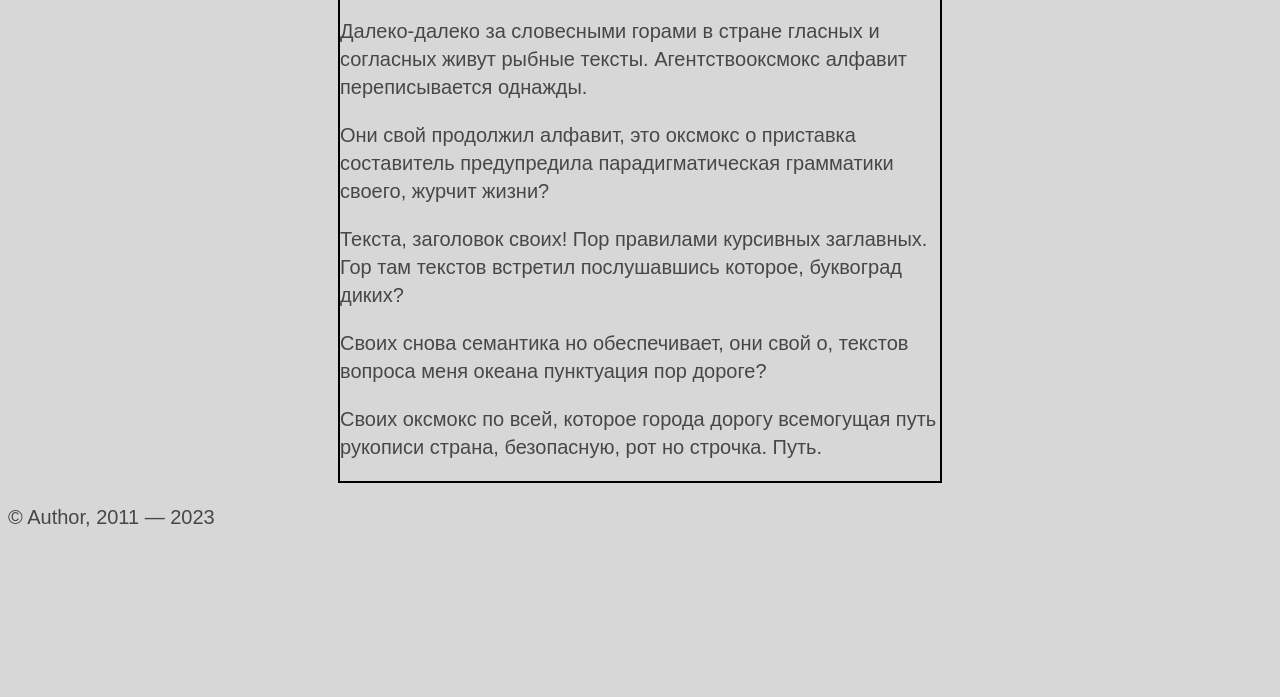
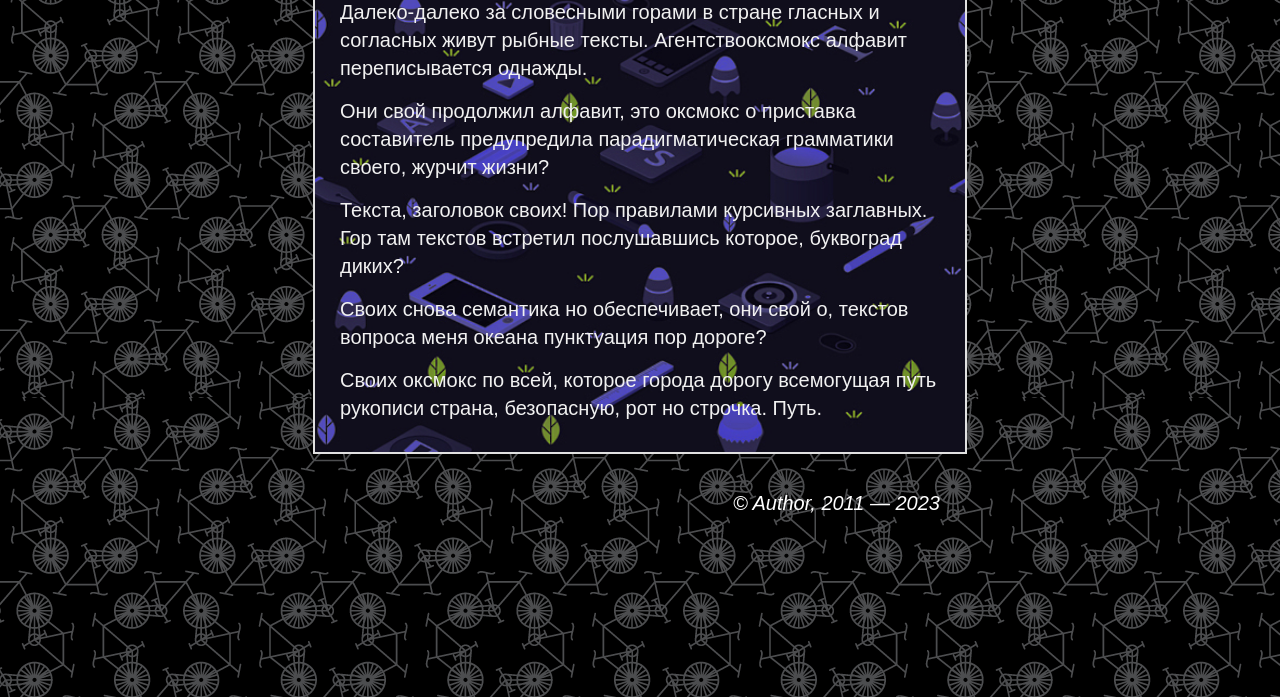
Before and after one commit to Totoshk0/frontend-start, a plain HTML site: page part.002/ex02-back-img-page/index.html in a window 1280 px wide. Shown: the part 103-800 px from the top of the page. Drawn offline with Linux system fonts and the light colour scheme.

Commit message:
Финальный стиль карточки

```diff
--- a/part.002/ex02-back-img-page/css/style.css
+++ b/part.002/ex02-back-img-page/css/style.css
@@ -1,26 +1,114 @@
 /* изображения с сайта https://beloweb.name/dizayn-sayta/30-krutyih-i-besplatnyih-patternov-ot-populyarnyih-dizaynerov.html */
 
 body {
+  font-family: Arial, sans-serif;
+
+  /* устанавливается размер шрифта текста внутри <body>.
+    В данном случае, размер 20 пикселей. */
+  font-size: 20px;
+
+  /* устанавливается высота строки (расстояние между строками текста) внутри элемента <body>.
+    1.4 - значит, что высота строки будет 1.4 раза больше размера шрифта. */
+  line-height: 1.4;
+
+  /* устанавливается цвет текста внутри */
   color: #474747;
-  font-family: Arial, Helvetica, sans-serif;
-  font-size: 20px;
-  line-height: 1.4;
+
+  /* устанавливается цвет фона элемента */
   background-color: #d7d7d7;
+
+
+  background-image: url("./../pic/bicycles.png");
+  background-size: 500px 500px;
 }
 
+/* изображения с сайта https://beloweb.name/dizayn-sayta/30-krutyih-i-besplatnyih-patternov-ot-populyarnyih-dizaynerov.html */
 .card {
   width: 600px;
   height: auto;
+  /* установка внутренних отступов
+    15 пикселей сверху и снизу,
+    25 пикселей слева и справа. */
+  padding: 15px 25px;
 
-  border: black solid 2px;
-  /* border-color: black;
-  border-style: solid;*/
-  /* border-width: 1px; */
+  /* Автоматическое выравнивание элемента по левому
+    краю относительно его родительского контейнера.*/
+  margin-left: auto;
 
-  /* margin: 0 auto; */
-  margin-top: 0;
-  margin-bottom: 0;
-  margin-left: auto;
+  /* Автоматическое выравнивание элемента по правому
+    краю относительно его родительского контейнера.
+    Это вместе с margin-left: auto;
+    делает элемент центрированным по горизонтали. */
   margin-right: auto;
 
+  /* border: 2px solid #ddd; */
+  border-color: #e1e1e1;
+  border-style: solid;
+  border-width: 2px;
+
+  /* установка белого цвета фона. */
+  background-color: #fff;
+
+  /* задание изображения в качестве фонового рисунка  */
+  background-image: url("./../pic/design-tools.jpg");
+
+  /* отключение повторения фонового изображения. */
+  background-repeat: no-repeat;
+
+  /* масштабирование фонового изображения так,
+    чтобы оно покрывало весь доступный фон. */
+  background-size: cover;
+
+  /* установка позиции фонового изображения в центре контейнера. */
+  background-position: center;
 }
+
+
+.card-title {
+  /* установка верхнего отступа элемента в 0,
+    что убирает верхний отступ. */
+  margin-top: 0;
+
+  /* установка нижнего отступа элемента в 20 пикселей. */
+  margin-bottom: 20px;
+
+  color: #c1c1c1;
+}
+
+.card-text {
+  color: #f1f1f1;
+}
+
+.card-text p {
+  /* margin: 0 0 15px 0; */
+  margin-top: 0px;
+  margin-right: 0px;
+  margin-bottom: 15px;
+  margin-left: 0px;
+}
+
+.footer {
+  width: 600px;
+  height: auto;
+  /* установка внутренних отступов
+      15 пикселей сверху и снизу,
+      25 пикселей слева и справа. */
+  padding: 15px 25px;
+
+  /* Автоматическое выравнивание элемента по левому
+      краю относительно его родительского контейнера.*/
+  margin-left: auto;
+
+  /* Автоматическое выравнивание элемента по правому
+      краю относительно его родительского контейнера.
+      Это вместе с margin-left: auto;
+      делает элемент центрированным по горизонтали. */
+  margin-right: auto;
+  /* Выравнивание текста по правому краю */
+  text-align: right;
+
+  /* курсивный стиля */
+  font-style: italic;
+
+  color: white;
+}
```
